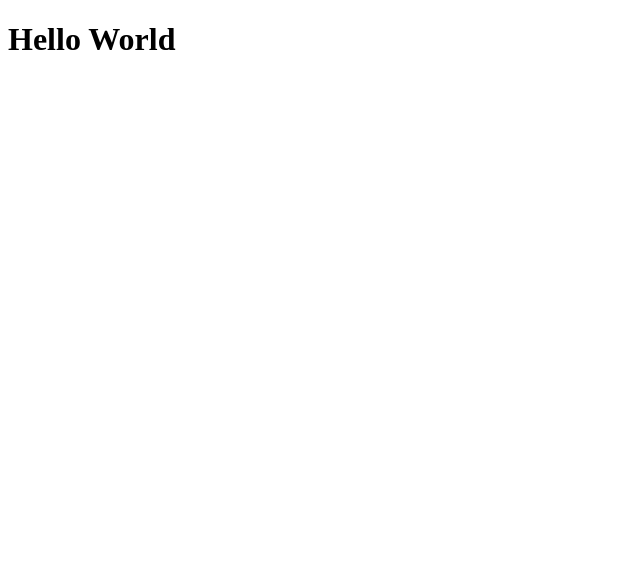
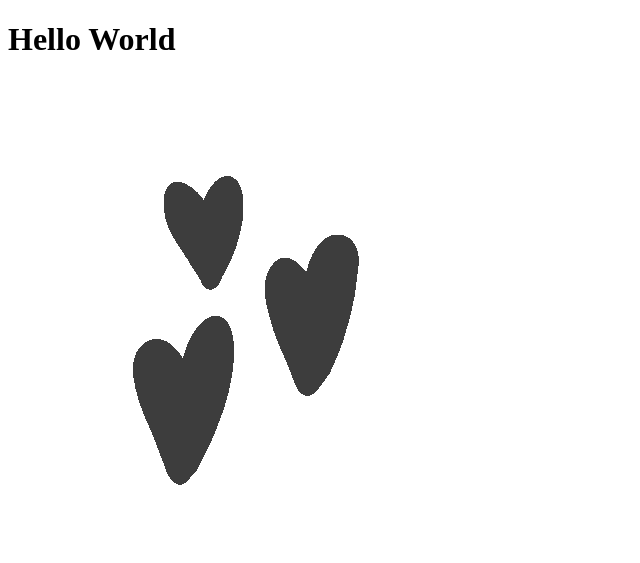
Before and after one commit to yerimh-1834092/yerimh-1834092.github.io, a plain HTML site: page index.html in a window 1280 px wide. Shown: the whole page, without its empty margins (0-640 px from the left). Drawn offline with Linux system fonts and the light colour scheme.

Commit message:
Add files via upload

```diff
--- a/index.html
+++ b/index.html
@@ -5,5 +5,6 @@
     </head>
     <body>
         <h1>Hello World</h1>
+        <img src="heart.gif" alt="hearts gif">
     </body>
 </html>
```
Also changed, not shown: heart.gif (added).
